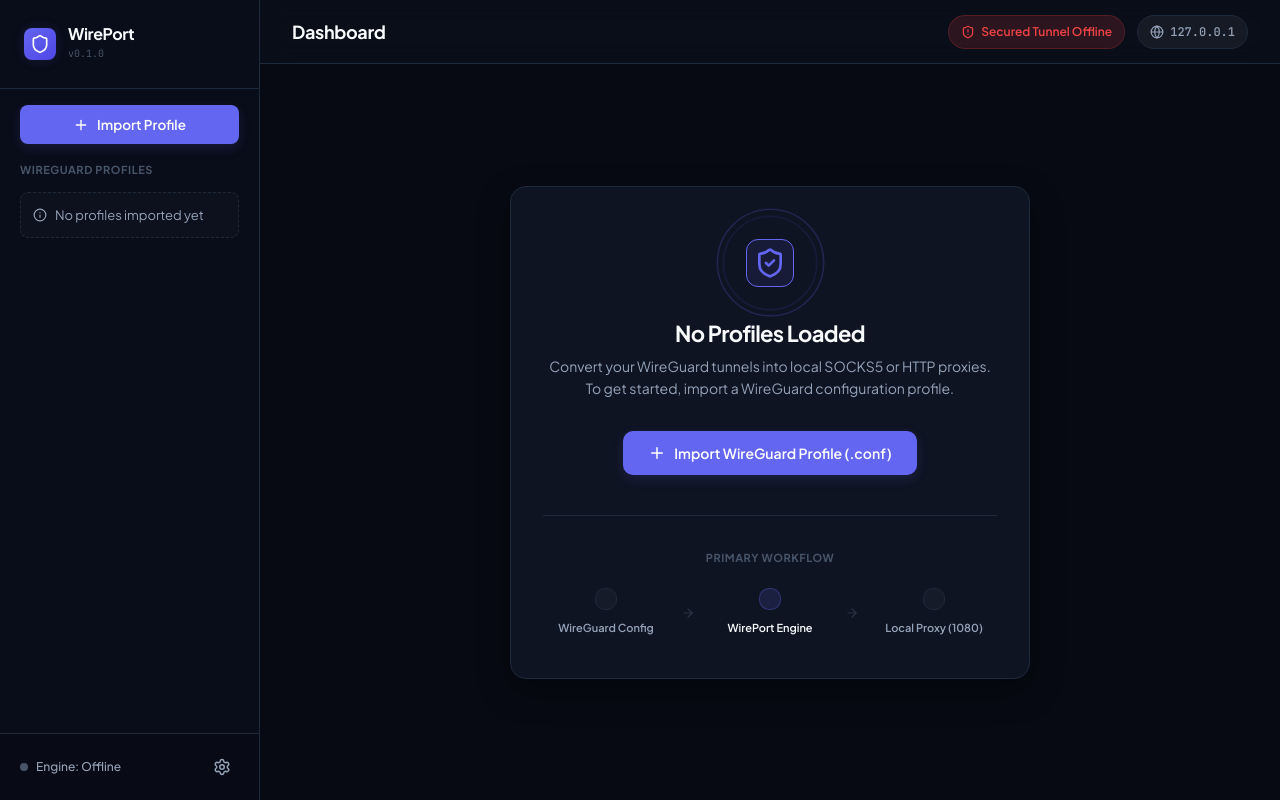
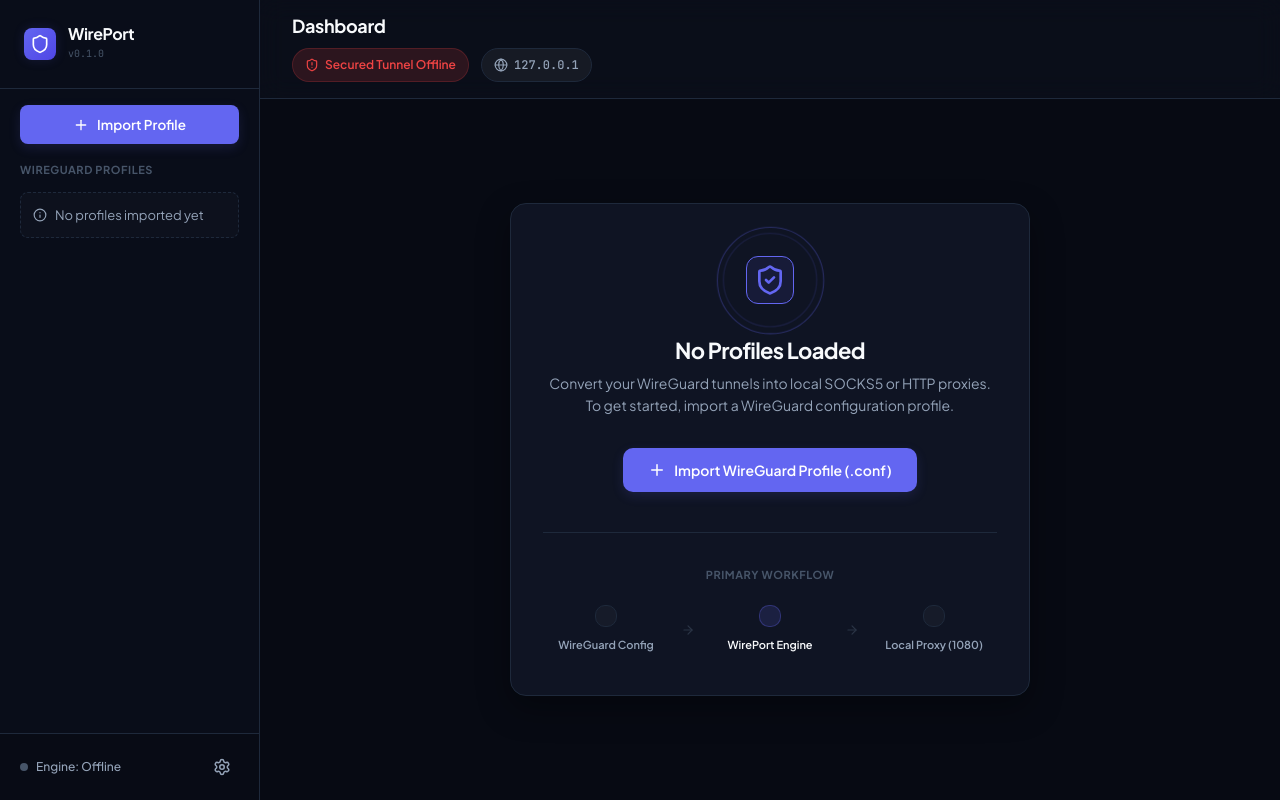
Before and after one commit to Rihanoor/WirePort, a React (Vite) app: page / in a window 1280 px wide. Built offline with nearby package versions, Linux system fonts and the light colour scheme.

Commit message:
Improve runtime log readability

```diff
--- a/src-tauri/capabilities/default.json
+++ b/src-tauri/capabilities/default.json
@@ -5,6 +5,10 @@
   "windows": ["main"],
   "permissions": [
     "core:default",
+    "core:window:allow-toggle-maximize",
+    "core:window:allow-maximize",
+    "core:window:allow-unmaximize",
+    "core:window:allow-is-maximized",
     "opener:default",
     "wireport:allow-pick-parse-and-validate-file",
     "wireport:allow-save-profiles",
--- a/src-tauri/tauri.conf.json
+++ b/src-tauri/tauri.conf.json
@@ -1,6 +1,6 @@
 {
   "$schema": "https://schema.tauri.app/config/2",
-  "productName": "wireport",
+  "productName": "WirePort",
   "version": "0.1.0",
   "identifier": "com.rihanoor.wireport",
   "build": {
@@ -12,7 +12,7 @@
   "app": {
     "windows": [
       {
-        "title": "wireport",
+        "title": "WirePort",
         "width": 800,
         "height": 600
       }
--- a/src/App.css
+++ b/src/App.css
@@ -178,12 +178,13 @@
 
 /* Header Styles */
 .app-header {
-  height: 64px;
-  padding: 0 32px;
+  padding: 16px 32px;
   border-bottom: 1px solid var(--border);
   display: flex;
-  align-items: center;
-  justify-content: space-between;
+  flex-direction: column;
+  align-items: flex-start;
+  justify-content: center;
+  gap: 12px;
   background-color: rgba(15, 20, 35, 0.4);
   backdrop-filter: blur(12px);
 }
@@ -194,10 +195,16 @@
   letter-spacing: -0.02em;
 }
 
-.header-right {
+.header-top-row {
+  width: 100%;
+}
+
+.header-bottom-row {
   display: flex;
   align-items: center;
   gap: 12px;
+  flex-wrap: wrap;
+  width: 100%;
 }
 
 .status-pill {
@@ -208,6 +215,8 @@
   border-radius: 20px;
   font-size: 12px;
   font-weight: 600;
+  white-space: nowrap;
+  flex-shrink: 0;
 }
 
 .status-pill.disconnected {
@@ -234,6 +243,8 @@
   border: 1px solid var(--border);
   color: var(--text-secondary);
   font-family: var(--font-mono);
+  white-space: nowrap;
+  flex-shrink: 0;
 }
 
 /* Empty State Styles */
--- a/src/components/Header.tsx
+++ b/src/components/Header.tsx
@@ -1,6 +1,7 @@
 import React from "react";
 import { ShieldAlert, Shield, Globe } from "lucide-react";
 import { Profile } from "../types";
+import { getCurrentWindow } from "@tauri-apps/api/window";
 
 interface HeaderProps {
   activeProfile: Profile | null;
@@ -9,12 +10,35 @@
 export const Header: React.FC<HeaderProps> = ({ activeProfile }) => {
   const isOnline = activeProfile !== null;
 
+  const handleDoubleClick = async (e: React.MouseEvent) => {
+    const target = e.target as HTMLElement;
+    if (
+      target.closest(".status-pill") ||
+      target.closest(".network-pill") ||
+      target.closest("button")
+    ) {
+      return;
+    }
+
+    try {
+      const appWindow = getCurrentWindow();
+      const isMaximized = await appWindow.isMaximized();
+      if (isMaximized) {
+        await appWindow.unmaximize();
+      } else {
+        await appWindow.maximize();
+      }
+    } catch (err) {
+      console.error("Failed to toggle maximize:", err);
+    }
+  };
+
   return (
-    <header className="app-header">
-      <div className="header-left">
+    <header className="app-header" onDoubleClick={handleDoubleClick}>
+      <div className="header-top-row">
         <h2 className="page-title">Dashboard</h2>
       </div>
-      <div className="header-right">
+      <div className="header-bottom-row">
         {isOnline ? (
           <div className="status-pill connected">
             <Shield size={14} />
```
Also changed, not shown: 2 other files (tests, documents, lock files or other folders).
